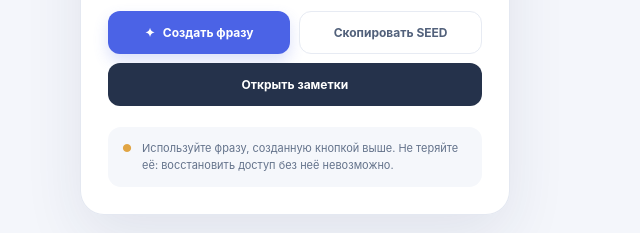
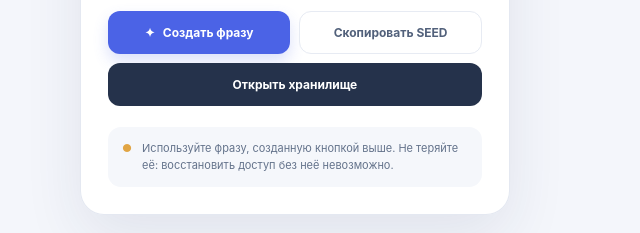
Before and after one commit to Mainkiy1991/secure-notepad, a website: page index.html in a window 1280 px wide. Shown: the part 651-884 px from the top of the page, 0-640 px from the left. Drawn offline with Linux system fonts and the light colour scheme.

Commit message:
открыть хранилище

```diff
--- a/index.html
+++ b/index.html
@@ -48,7 +48,7 @@
           <div class="actions seed-actions">
             <button class="btn btn-primary" id="generate-seed" type="button"><span aria-hidden="true">✦</span> Создать фразу</button>
             <button class="btn btn-soft" id="copy-seed" type="button">Скопировать SEED</button>
-            <button class="btn btn-open" id="open-vault" type="button">Открыть заметки</button>
+            <button class="btn btn-open" id="open-vault" type="button">Открыть хранилище</button>
             <div class="seed-vault-actions hidden" id="vault-actions">
               <button class="btn btn-soft" id="lock-vault" type="button">Закрыть хранилище</button>
               <button class="btn btn-danger-soft" id="delete-vault" type="button">Удалить хранилище</button>
```
